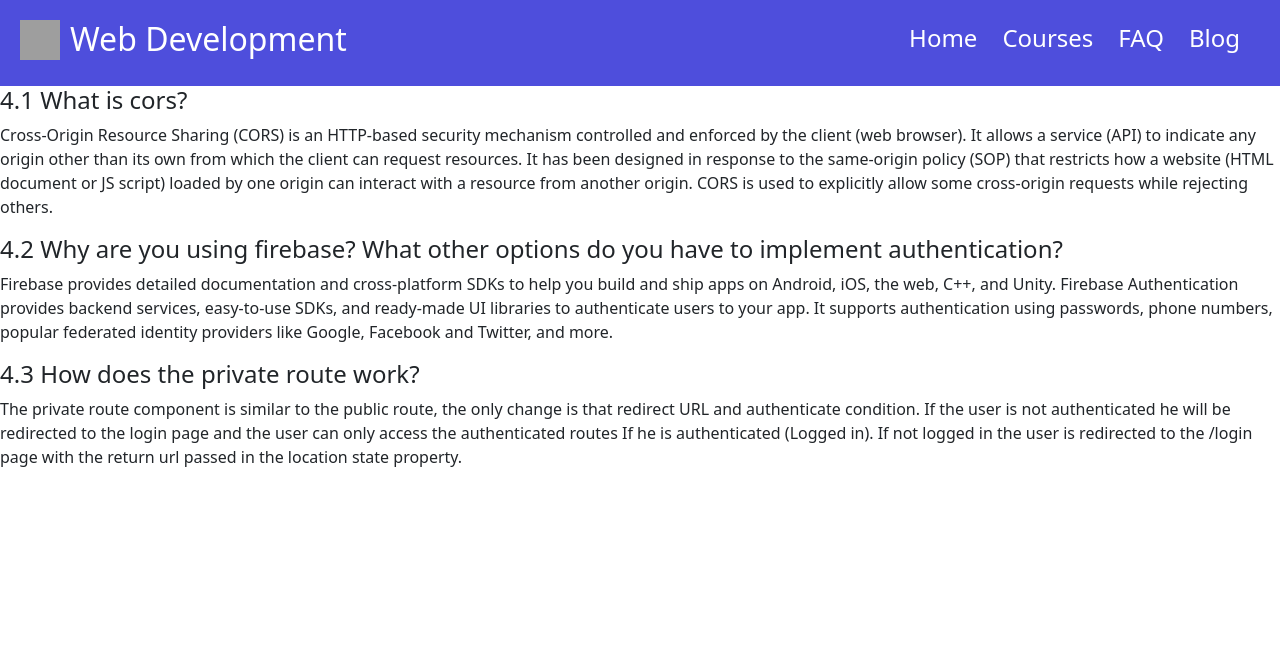
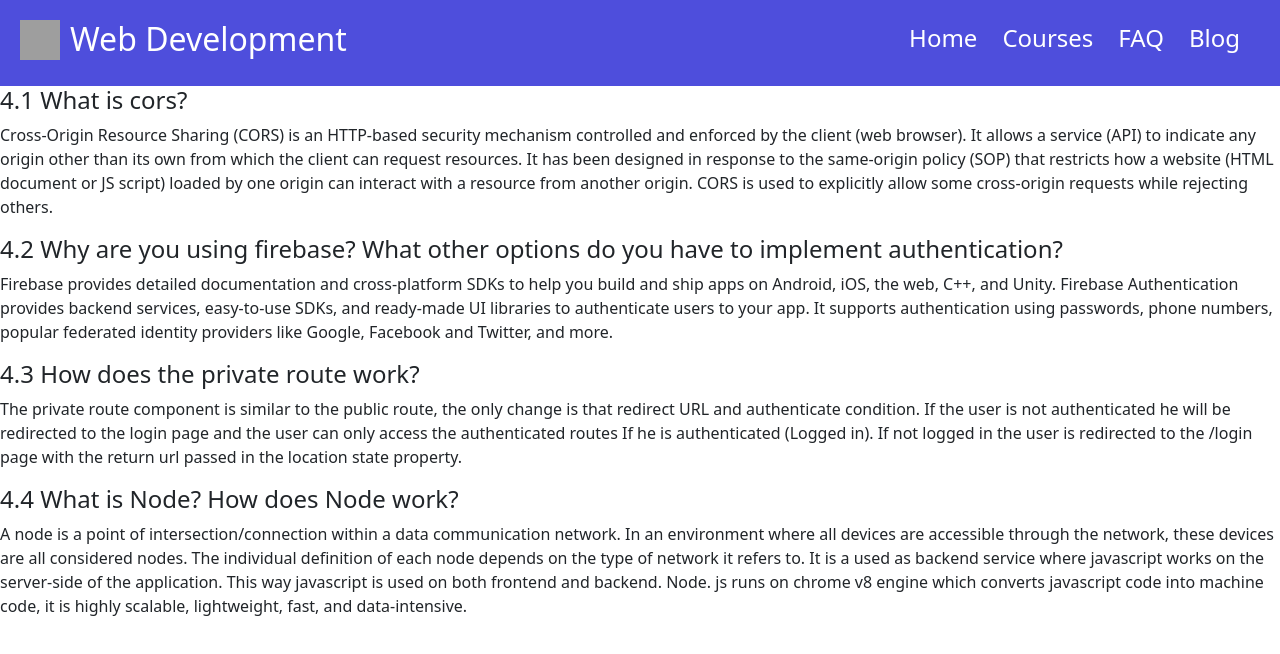
Before and after one commit to SharminAkter3/Learning-Platform-Client, a React (Create React App) app: page /blog in a window 1280 px wide. Shown: the top 654 px of the page. Built offline with nearby package versions, Linux system fonts and the light colour scheme; grey boxes are pictures that could not be loaded.

Commit message:
added-last-question

```diff
--- a/src/Pages/Blog/Blog.js
+++ b/src/Pages/Blog/Blog.js
@@ -11,9 +11,9 @@
 
             <h4>4.3 How does the private route work?</h4>
             <p>The private route component is similar to the public route, the only change is that redirect URL and authenticate condition. If the user is not authenticated he will be redirected to the login page and the user can only access the authenticated routes If he is authenticated (Logged in).  If not logged in the user is redirected to the /login page with the return url passed in the location state property.</p>
-            {/*
+
             <h4>4.4 What is Node? How does Node work?</h4>
-            <p> A node is a point of intersection/connection within a data communication network. In an environment where all devices are accessible through the network, these devices are all considered nodes. The individual definition of each node depends on the type of network it refers to. It is a used as backend service where javascript works on the server-side of the application. This way javascript is used on both frontend and backend. Node. js runs on chrome v8 engine which converts javascript code into machine code, it is highly scalable, lightweight, fast, and data-intensive.</p>   */}
+            <p> A node is a point of intersection/connection within a data communication network. In an environment where all devices are accessible through the network, these devices are all considered nodes. The individual definition of each node depends on the type of network it refers to. It is a used as backend service where javascript works on the server-side of the application. This way javascript is used on both frontend and backend. Node. js runs on chrome v8 engine which converts javascript code into machine code, it is highly scalable, lightweight, fast, and data-intensive.</p>
         </div>
 
     );
```
